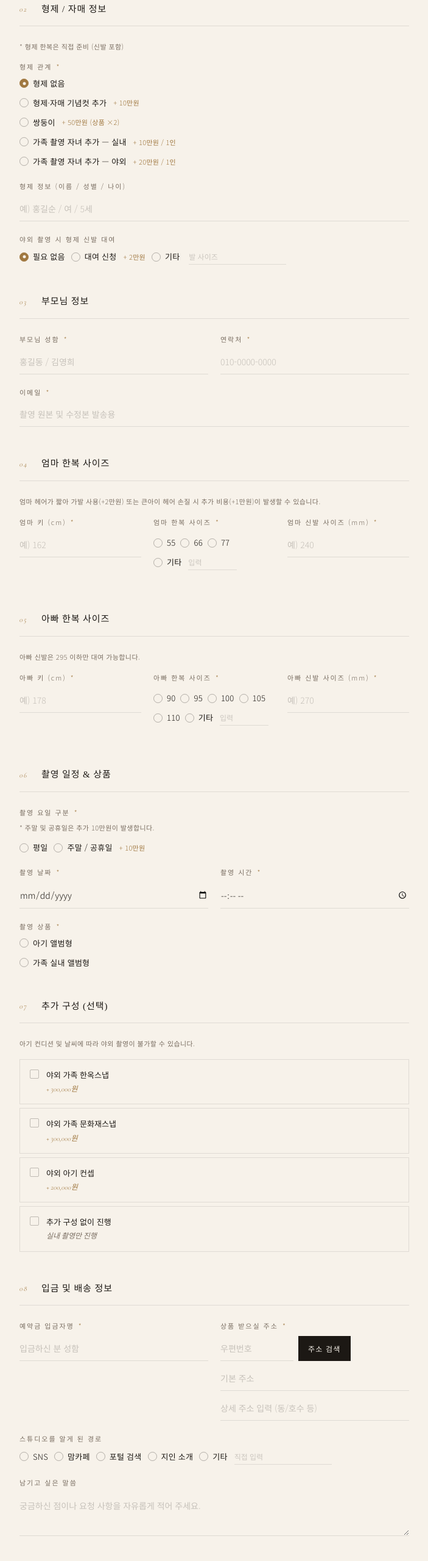
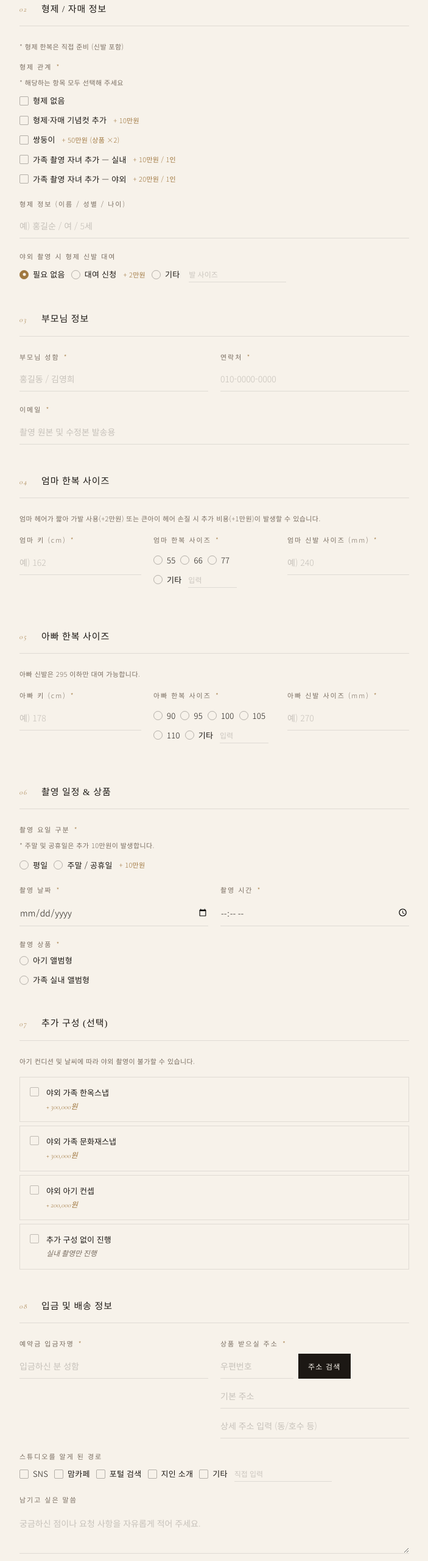
Before and after one commit to koyuje-studio/koyuje-website, a plain HTML site: page reservation.html in a window 1280 px wide. Shown: the part 780-3340 px from the top of the page at 61% size, without its empty margins (288-991 px from the left). Drawn offline with nearby package versions, Linux system fonts and the light colour scheme.

Commit message:
Add files via upload

```diff
--- a/reservation.html
+++ b/reservation.html
@@ -223,12 +223,13 @@ body{font-family:'Noto Sans KR',sans-serif;background:var(--paper);color:var(--i
     <p class="hint" style="margin-bottom:14px;">* 형제 한복은 직접 준비 (신발 포함)</p>
     <div class="field">
       <label class="f-label">형제 관계 <span class="req">*</span></label>
+      <p class="hint" style="margin-bottom:10px;">* 해당하는 항목 모두 선택해 주세요</p>
       <div class="radio-group" style="flex-direction:column;gap:10px;">
-        <label class="r-item"><input type="radio" name="sibling" value="형제없음" checked> 형제 없음</label>
-        <label class="r-item"><input type="radio" name="sibling" value="형제자매기념컷추가"> 형제·자매 기념컷 추가 <span class="price-tag">+ 10만원</span></label>
-        <label class="r-item"><input type="radio" name="sibling" value="쌍둥이"> 쌍둥이 <span class="price-tag">+ 50만원 (상품 ×2)</span></label>
-        <label class="r-item"><input type="radio" name="sibling" value="가족촬영자녀추가실내"> 가족 촬영 자녀 추가 — 실내 <span class="price-tag">+ 10만원 / 1인</span></label>
-        <label class="r-item"><input type="radio" name="sibling" value="가족촬영자녀추가야외"> 가족 촬영 자녀 추가 — 야외 <span class="price-tag">+ 20만원 / 1인</span></label>
+        <label class="c-item"><input type="checkbox" name="sibling" value="형제없음"> 형제 없음</label>
+        <label class="c-item"><input type="checkbox" name="sibling" value="형제자매기념컷추가"> 형제·자매 기념컷 추가 <span class="price-tag">+ 10만원</span></label>
+        <label class="c-item"><input type="checkbox" name="sibling" value="쌍둥이"> 쌍둥이 <span class="price-tag">+ 50만원 (상품 ×2)</span></label>
+        <label class="c-item"><input type="checkbox" name="sibling" value="가족촬영자녀추가실내"> 가족 촬영 자녀 추가 — 실내 <span class="price-tag">+ 10만원 / 1인</span></label>
+        <label class="c-item"><input type="checkbox" name="sibling" value="가족촬영자녀추가야외"> 가족 촬영 자녀 추가 — 야외 <span class="price-tag">+ 20만원 / 1인</span></label>
       </div>
     </div>
     <div class="field">
@@ -390,11 +391,11 @@ body{font-family:'Noto Sans KR',sans-serif;background:var(--paper);color:var(--i
     <div class="field">
       <label class="f-label">스튜디오를 알게 된 경로</label>
       <div class="radio-group" style="flex-wrap:wrap;gap:10px;">
-        <label class="r-item"><input type="radio" name="channel" value="SNS"> SNS</label>
-        <label class="r-item"><input type="radio" name="channel" value="맘카페"> 맘카페</label>
-        <label class="r-item"><input type="radio" name="channel" value="포털검색"> 포털 검색</label>
-        <label class="r-item"><input type="radio" name="channel" value="지인소개"> 지인 소개</label>
-        <label class="r-item"><input type="radio" name="channel" value="기타"> 기타&nbsp;<input type="text" class="extra-in" id="channelEtc" placeholder="직접 입력"></label>
+        <label class="c-item"><input type="checkbox" name="channel" value="SNS"> SNS</label>
+        <label class="c-item"><input type="checkbox" name="channel" value="맘카페"> 맘카페</label>
+        <label class="c-item"><input type="checkbox" name="channel" value="포털검색"> 포털 검색</label>
+        <label class="c-item"><input type="checkbox" name="channel" value="지인소개"> 지인 소개</label>
+        <label class="c-item"><input type="checkbox" name="channel" value="기타"> 기타&nbsp;<input type="text" class="extra-in" id="channelEtc" placeholder="직접 입력"></label>
       </div>
     </div>
     <div class="field">
@@ -579,13 +580,16 @@ function submitForm() {
   const momSize = getRadio('momSize') === '기타' ? '기타: ' + val('momSizeEtc') : getRadio('momSize');
   const dadSize = getRadio('dadSize') === '기타' ? '기타: ' + val('dadSizeEtc') : getRadio('dadSize');
   const siblingShoes = getRadio('siblingShoes') === '기타' ? '기타: ' + val('siblingShoesSz') : getRadio('siblingShoes');
-  const channel = getRadio('channel') === '기타' ? '기타: ' + val('channelEtc') : getRadio('channel');
+  // 체크박스 — 복수 선택
+  const siblingChecked = getCheckboxes('sibling');
+  const channelChecked = getCheckboxes('channel');
+  const channel = channelChecked.includes('기타') ? channelChecked.replace('기타', '기타: '+val('channelEtc')) : channelChecked;
 
   const payload = {
     babyName: val('babyName'),
     babyGender: getRadio('babyGender'),
     babyBirth: val('babyBirth'),
-    sibling: getRadio('sibling'),
+    sibling: siblingChecked,
     siblingInfo: val('siblingInfo'),
     parentName: val('parentName'),
     phone: val('phone'),
```
